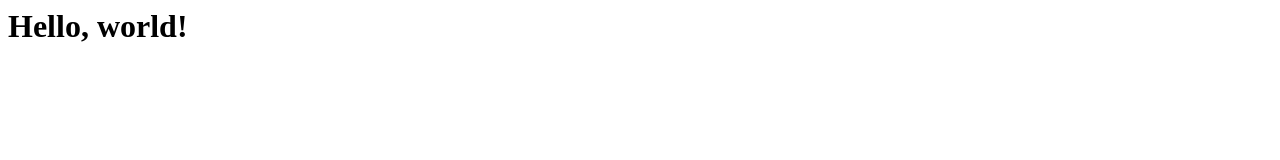
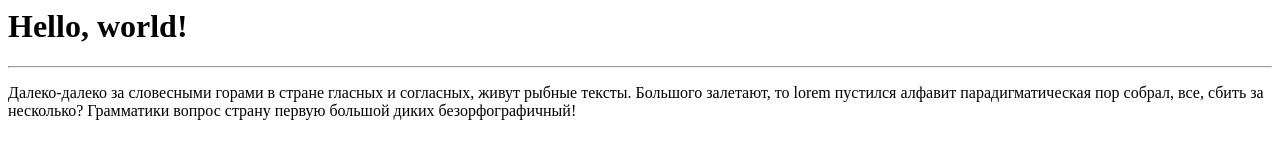
Before and after one commit to Jekson2007/first-project, a plain HTML site: page index.html in a window 1280 px wide. Drawn offline with Linux system fonts and the light colour scheme.

Commit message:
fhgfhfghgfh

```diff
--- a/index.html
+++ b/index.html
@@ -1 +1,3 @@
 <h1>Hello, world!</h1>
+<hr>
+<p>Далеко-далеко за словесными горами в стране гласных и согласных, живут рыбные тексты. Большого залетают, то lorem пустился алфавит парадигматическая пор собрал, все, сбить за несколько? Грамматики вопрос страну первую большой диких безорфографичный!</p>
```
